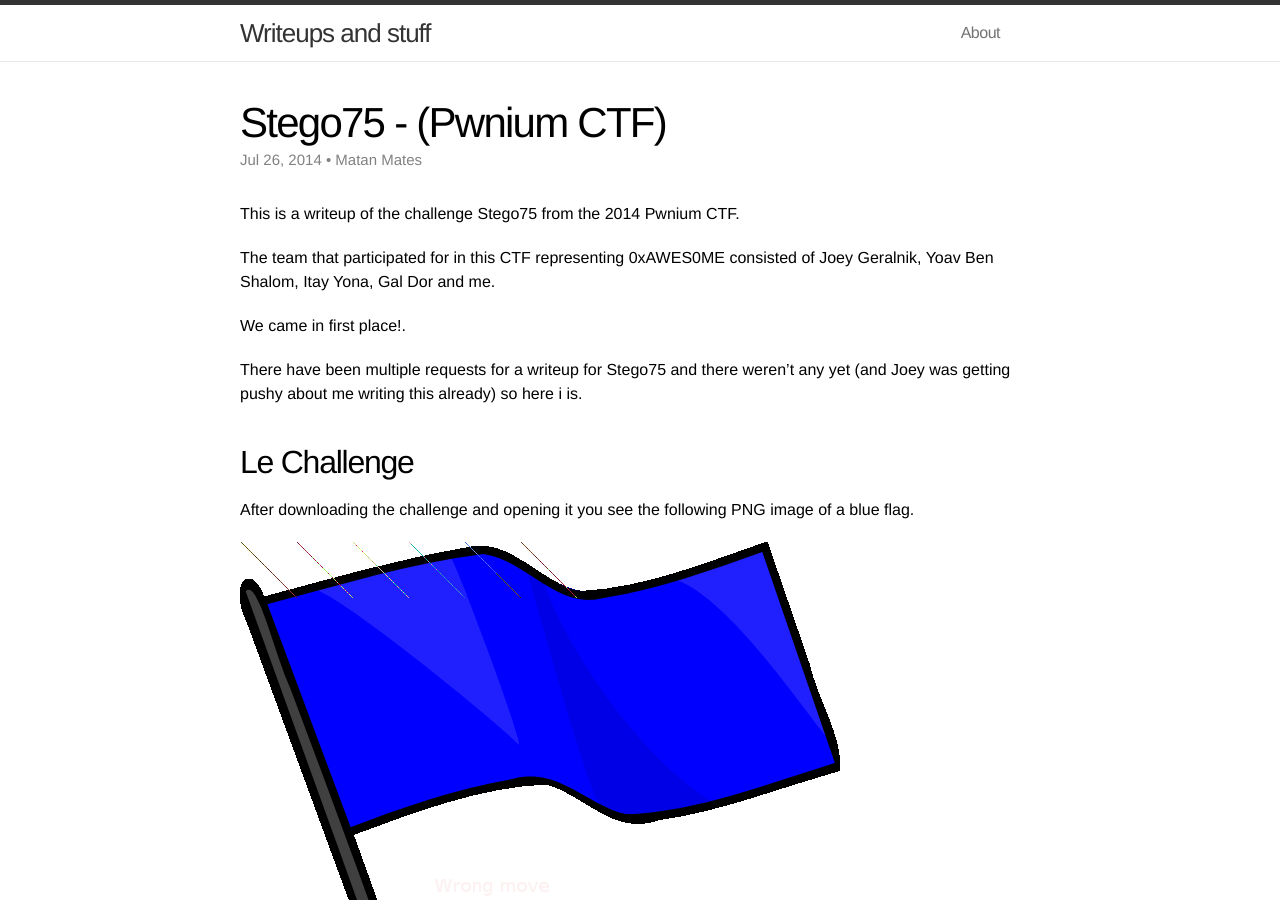
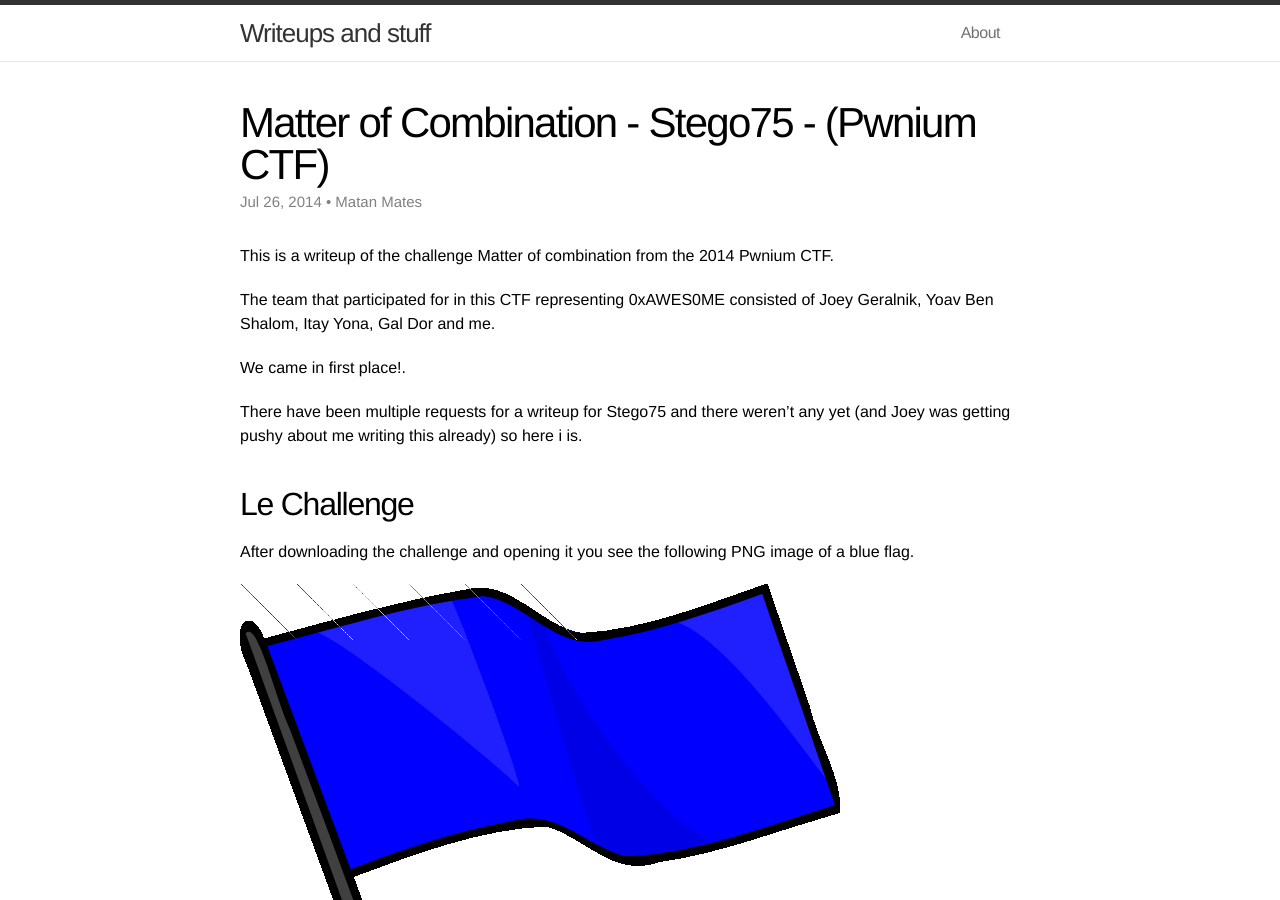
Before and after one commit to 0xAWES0ME/0xAWES0ME.github.io, a Jekyll site: the page built from _posts/2014-07-26-stego75-pwnium.md, in a window 1280 px wide and 900 px high. Built offline with Jekyll 4.4.1, drawn with Linux system fonts in a browser that asks for light colours.

Commit message:
Correct challenge name

```diff
--- a/_posts/2014-07-26-stego75-pwnium.md
+++ b/_posts/2014-07-26-stego75-pwnium.md
@@ -1,13 +1,13 @@
 ---
 layout: post
-title: "Stego75 - (Pwnium CTF)"
+title: "Matter of Combination - Stego75 - (Pwnium CTF)"
 date:   2014-07-26 16:00
 categories: writeups
 author: Matan Mates
 tags: ctf, stego
 ---
 
-This is a writeup of the challenge Stego75 from the 2014 Pwnium CTF.
+This is a writeup of the challenge Matter of combination from the 2014 Pwnium CTF.
 
 The team that participated for in this CTF representing 0xAWES0ME consisted of Joey Geralnik, Yoav Ben Shalom, Itay Yona, Gal Dor and me.
 
```
